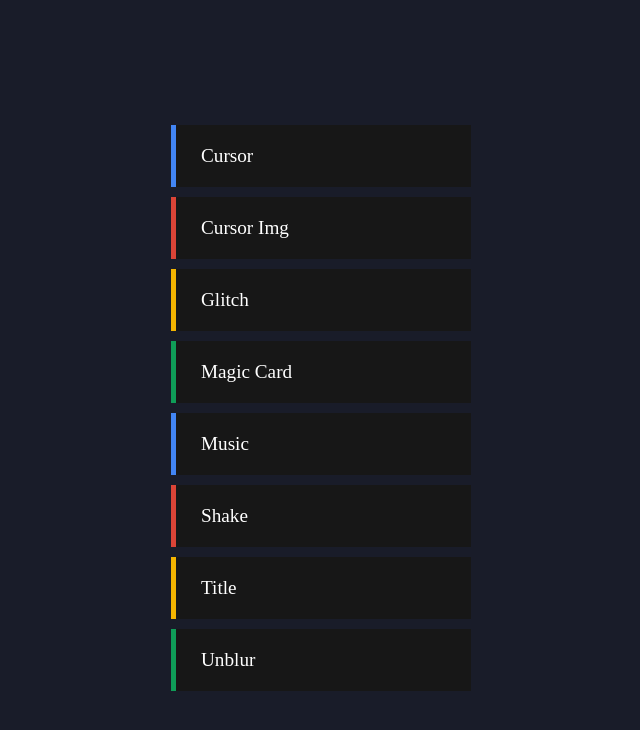
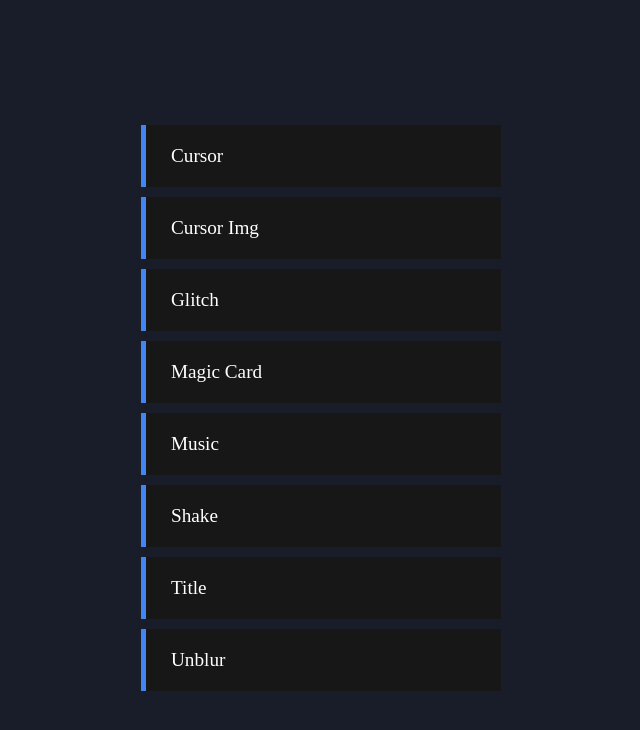
Before and after one commit to Belzebulle/Html-Sharp, a PHP site: page / in a window 1280 px wide. Shown: the top 730 px of the page, without its empty margins (347-987 px from the left). Run offline with PHP 8.4, Linux system fonts and the light colour scheme.

Commit message:
update style.css

```diff
--- a/index.html
+++ b/index.html
@@ -1,5 +1,6 @@
 <!DOCTYPE html>
 <html lang="en">
+
 <head>
     <meta charset="UTF-8">
     <meta http-equiv="X-UA-Compatible" content="IE=edge">
@@ -7,20 +8,39 @@
     <link rel="stylesheet" href="style.css">
     <title>Document</title>
 </head>
+
 <body>
     <div class="box">
-          <ol>
-        <li><a href="cursor/index.html">Cursor</a></li>
-        <li><a href="cursor img/index.html">Cursor Img</a></li>
-        <li><a href="glitch/index.html">Glitch</a></li>
-        <li><a href="magic card/index.html">Magic Card</a></li>
-        <li><a href="music/index.html">Music</a></li>
-        <li><a href="shake/index.html">Shake</a></li>
-        <li><a href="title/index.html">Title</a></li>
-        <li><a href="unblur/index.html">Unblur</a></li>
-    </ol>
+        <ol>
+            <a href="cursor/index.html">
+                <li>Cursor</li>
+            </a>
+            <a href="cursor img/index.html">
+                <li>Cursor Img</li>
+            </a>
+            <a href="glitch/index.html">
+                <li>Glitch</li>
+            </a>
+            <a href="magic card/index.html">
+                <li>Magic Card</li>
+            </a>
+            <a href="music/index.html">
+                <li>Music</li>
+            </a>
+            <a href="shake/index.html">
+                <li>Shake</li>
+            </a>
+            <a href="title/index.html">
+                <li>Title</li>
+            </a>
+            <a href="unblur/index.html">
+                <li>Unblur</li>
+            </a>
+        </ol>
+
     </div>
 
 
 </body>
+
 </html>
--- a/style.css
+++ b/style.css
@@ -11,7 +11,7 @@ a {
     text-decoration: none;
 }
 
-ol {
+ol li{
     width: 300px;
     list-style: none;
 }
@@ -36,46 +36,13 @@ ol li::before {
     height: 100%;
     z-index: -1;
     transition: all .4s;
+    background: #4285f4;
 }
 
 ol li:hover::before {
     width: 100%;
 }
 
-ol li:nth-child(1)::before {
-    background: #4285f4;
-}
-
-ol li:nth-child(2)::before {
-    background: #db4437;
-}
-
-ol li:nth-child(3)::before {
-    background: #f4b400;
-}
-
-ol li:nth-child(4)::before {
-    background: #0f9d58;
-}
-
-ol li:nth-child(5)::before {
-    background: #4285f4;
-}
-
-ol li:nth-child(6)::before {
-    background: #db4437;
-}
-
-ol li:nth-child(7)::before {
-    background: #f4b400;
-}
-
-ol li:nth-child(8)::before {
-    background: #0f9d58;
-}
-
-
-
 ol li:hover {
     transform: translateX(20px);
 }
```
